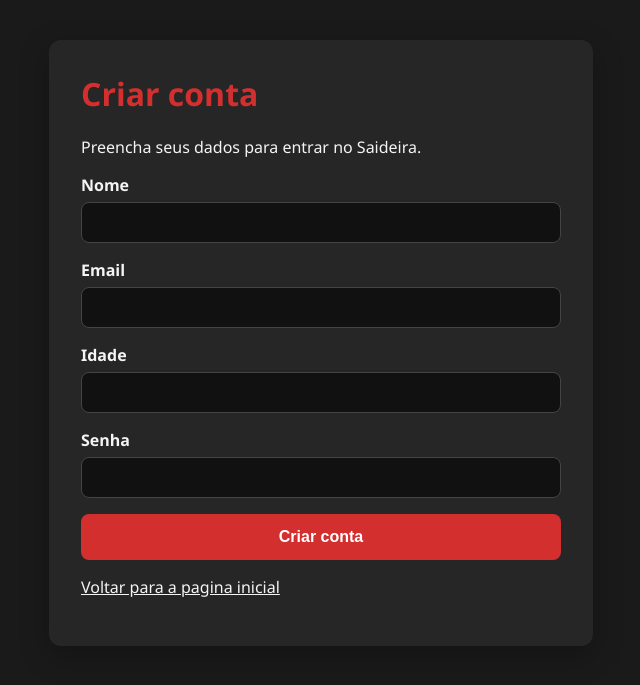
After one commit to Brunolmf/TP1_EngSoftware, a Flask app: page /cadastro in a window 1280 px wide. The commit adds this page. Shown: the top 685 px of the page, without its empty margins (319-959 px from the left). Run offline with Flask 3, Linux system fonts and the light colour scheme.

Commit message:
lida com cadastro e hash da senha

```diff
--- a/src/app.py
+++ b/src/app.py
@@ -1,7 +1,7 @@
 import os
-from flask import Flask, render_template
+from flask import Flask, render_template, request
 from dotenv import load_dotenv
-from models import db
+from models import db, Usuario
 
 # Carrega as variáveis de segurança do arquivo .env
 load_dotenv()
@@ -24,5 +24,41 @@ with app.app_context():
 def home():
     return render_template('index.html')
 
+@app.route('/cadastro', methods=['GET', 'POST'])
+def cadastro():
+    erro = None
+    sucesso = None
+
+    if request.method == 'POST':
+        nome = request.form.get('nome', '').strip()
+        email = request.form.get('email', '').strip().lower()
+        senha = request.form.get('senha', '')
+        idade_texto = request.form.get('idade', '').strip()
+
+        if not nome or not email or not senha or not idade_texto:
+            erro = 'Preencha todos os campos.'
+        elif Usuario.query.filter_by(email=email).first():
+            erro = 'Este email ja esta cadastrado.'
+        else:
+            try:
+                idade = int(idade_texto)
+                if idade < 18:
+                    erro = 'Voce precisa ter pelo menos 18 anos para criar uma conta.'
+            except ValueError:
+                erro = 'Digite uma idade valida.'
+            else:
+                usuario = Usuario(
+                    nome=nome,
+                    email=email,
+                    idade=idade
+                )
+                usuario.set_senha(senha)
+
+                db.session.add(usuario)
+                db.session.commit()
+                sucesso = 'Conta criada com sucesso.'
+
+    return render_template('cadastro.html', erro=erro, sucesso=sucesso)
+
 if __name__ == '__main__':
     app.run(debug=True)
--- /dev/null
+++ b/src/templates/cadastro.html
@@ -0,0 +1,111 @@
+<!DOCTYPE html>
+<html lang="pt-BR">
+<head>
+    <meta charset="UTF-8">
+    <meta name="viewport" content="width=device-width, initial-scale=1.0">
+    <title>Criar conta | Saideira</title>
+    <style>
+        body {
+            font-family: 'Segoe UI', Tahoma, Geneva, Verdana, sans-serif;
+            background-color: #1a1a1a;
+            color: #f4f4f4;
+            margin: 0;
+            padding: 40px 20px;
+        }
+        .container {
+            max-width: 480px;
+            margin: 0 auto;
+            background-color: #262626;
+            padding: 32px;
+            border-radius: 12px;
+            box-shadow: 0 10px 30px rgba(0, 0, 0, 0.25);
+        }
+        h1 {
+            margin-top: 0;
+            color: #d32f2f;
+        }
+        form {
+            display: grid;
+            gap: 16px;
+        }
+        label {
+            display: block;
+            margin-bottom: 6px;
+            font-weight: bold;
+        }
+        input {
+            width: 100%;
+            box-sizing: border-box;
+            padding: 12px;
+            border: 1px solid #444;
+            border-radius: 8px;
+            background-color: #111;
+            color: #f4f4f4;
+        }
+        button {
+            padding: 14px;
+            border: none;
+            border-radius: 8px;
+            background-color: #d32f2f;
+            color: white;
+            font-size: 1rem;
+            font-weight: bold;
+            cursor: pointer;
+        }
+        .mensagem {
+            padding: 12px;
+            border-radius: 8px;
+            margin-bottom: 16px;
+        }
+        .erro {
+            background-color: #5c1f1f;
+        }
+        .sucesso {
+            background-color: #1f5c34;
+        }
+        a {
+            color: #f4f4f4;
+        }
+    </style>
+</head>
+<body>
+    <div class="container">
+        <h1>Criar conta</h1>
+        <p>Preencha seus dados para entrar no Saideira.</p>
+
+        {% if erro %}
+            <div class="mensagem erro">{{ erro }}</div>
+        {% endif %}
+
+        {% if sucesso %}
+            <div class="mensagem sucesso">{{ sucesso }}</div>
+        {% endif %}
+
+        <form method="POST">
+            <div>
+                <label for="nome">Nome</label>
+                <input type="text" id="nome" name="nome" required>
+            </div>
+
+            <div>
+                <label for="email">Email</label>
+                <input type="email" id="email" name="email" required>
+            </div>
+
+            <div>
+                <label for="idade">Idade</label>
+                <input type="number" id="idade" name="idade" min="18" required>
+            </div>
+
+            <div>
+                <label for="senha">Senha</label>
+                <input type="password" id="senha" name="senha" required>
+            </div>
+
+            <button type="submit">Criar conta</button>
+        </form>
+
+        <p><a href="/">Voltar para a pagina inicial</a></p>
+    </div>
+</body>
+</html>
--- a/src/templates/index.html
+++ b/src/templates/index.html
@@ -72,7 +72,7 @@
         <p>Acompanhe seus amigos, avalie a estufa, dê nota para a cerveja gelada e descubra o seu próximo bar favorito na capital mundial do boteco.</p>
 
         <div class="botoes">
-            <a href="#" class="btn btn-primary">Criar minha conta</a>
+            <a href="/cadastro" class="btn btn-primary">Criar minha conta</a>
             <a href="#" class="btn btn-secondary">Explorar bares</a>
         </div>
     </div>
```
Also changed, not shown: src/models.py (+8 -1 lines).
